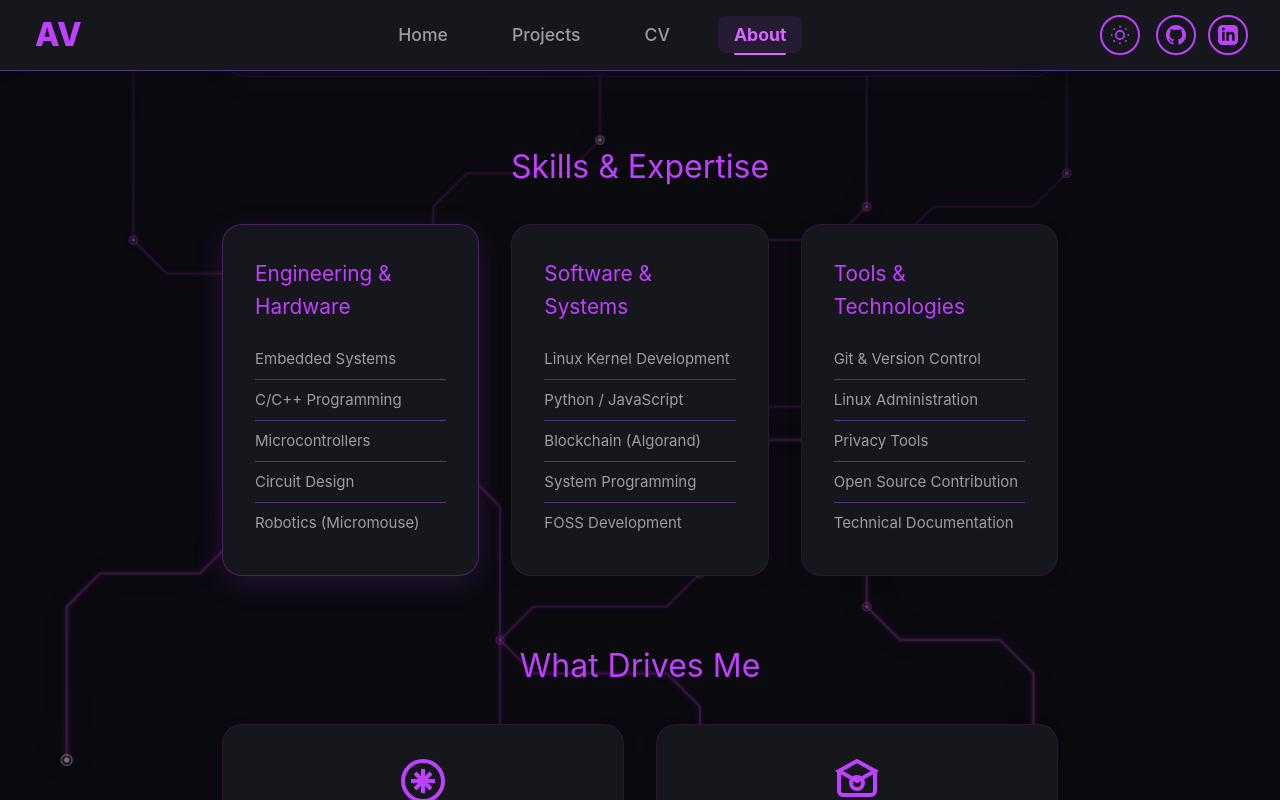
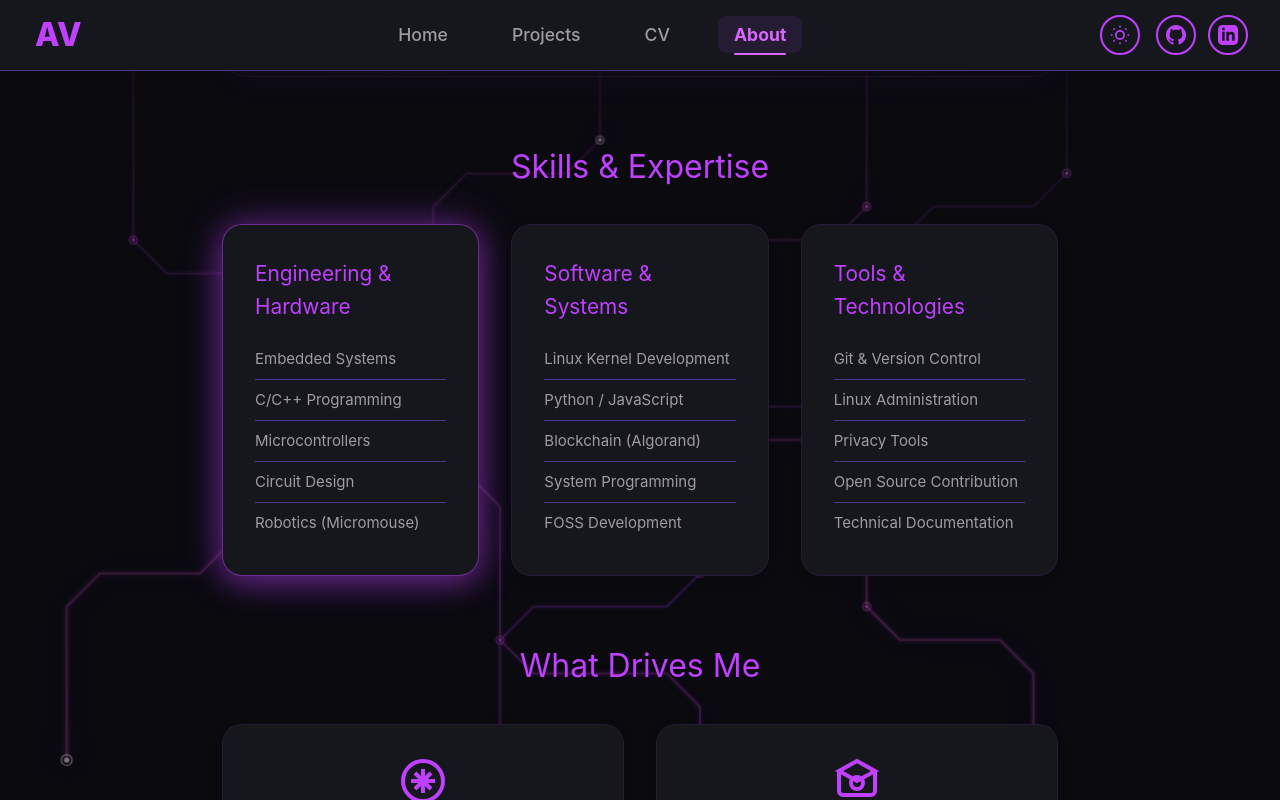
Before and after one commit to ShadowBahamut/Anson-Vattakunnel, a Vue app: page /about in a window 1280 px wide. In both pictures the pointer is over the element 350 px from the left and 1257 px from the top of the page. Shown: the part 857-1657 px from the top of the page. Built offline with nearby package versions, Linux system fonts and the light colour scheme.

Commit message:
Added brighter glow effects to about me page

```diff
--- a/src/views/AboutView.vue
+++ b/src/views/AboutView.vue
@@ -256,8 +256,8 @@
 
 .skill-category:hover {
   transform: translateY(-4px);
-  border-color: rgba(191, 64, 255, 0.3);
-  box-shadow: 0 8px 30px rgba(191, 64, 255, 0.15);
+  border-color: rgba(191, 64, 255, 0.5);
+  box-shadow: 0 0 40px rgba(191, 64, 255, 0.4), 0 8px 30px rgba(191, 64, 255, 0.3);
 }
 
 .skill-category h3 {
@@ -300,8 +300,8 @@
 
 .value-card:hover {
   transform: translateY(-4px);
-  border-color: rgba(191, 64, 255, 0.3);
-  box-shadow: 0 8px 30px rgba(191, 64, 255, 0.15);
+  border-color: rgba(191, 64, 255, 0.5);
+  box-shadow: 0 0 50px rgba(191, 64, 255, 0.5), 0 8px 30px rgba(191, 64, 255, 0.35);
 }
 
 .value-icon {
@@ -388,7 +388,7 @@
   background: var(--primary-purple);
   color: white;
   transform: translateY(-2px);
-  box-shadow: 0 6px 20px rgba(191, 64, 255, 0.4);
+  box-shadow: 0 0 40px rgba(191, 64, 255, 0.6), 0 6px 20px rgba(191, 64, 255, 0.4);
 }
 
 .email-link svg {
@@ -422,6 +422,7 @@
 .btn.primary:hover {
   background: var(--primary-purple-light);
   transform: translateY(-2px);
+  box-shadow: 0 0 45px rgba(191, 64, 255, 0.6), 0 8px 25px rgba(191, 64, 255, 0.4);
 }
 
 .btn.secondary {
@@ -434,6 +435,7 @@
   background: var(--primary-purple);
   color: white;
   transform: translateY(-2px);
+  box-shadow: 0 0 45px rgba(191, 64, 255, 0.6), 0 8px 25px rgba(191, 64, 255, 0.4);
 }
 
 @media (max-width: 768px) {
@@ -541,7 +543,7 @@
 
 .hover-lift:hover {
   transform: translateY(-8px) scale(1.02);
-  box-shadow: 0 15px 40px rgba(147, 51, 234, 0.2);
+  box-shadow: 0 0 60px rgba(191, 64, 255, 0.6), 0 15px 40px rgba(191, 64, 255, 0.4);
   transition: all 0.4s cubic-bezier(0.175, 0.885, 0.32, 1.275);
 }
 
```
